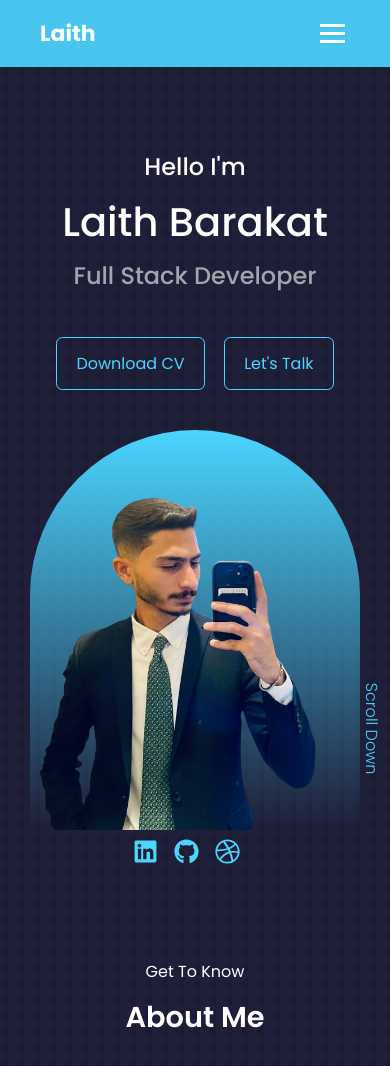
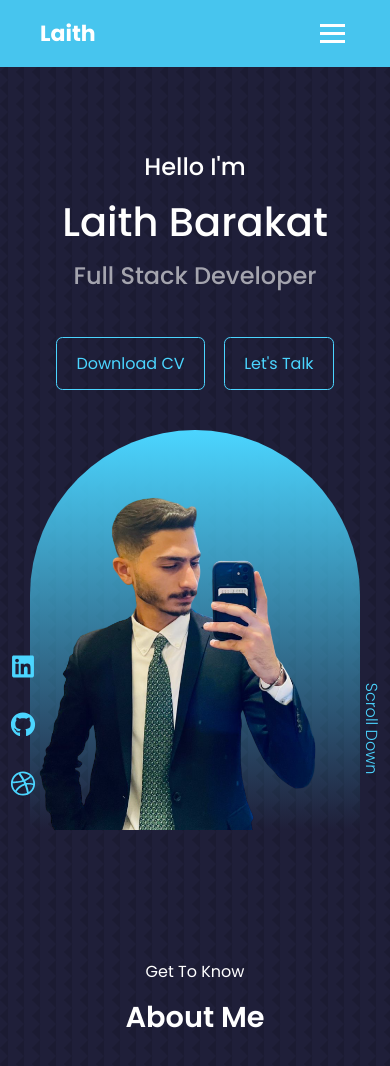
Before and after one commit to portfliome/portfolio, a React (Vite) app: page / in a window 390 px wide. Shown: the top 1066 px of the page. Built offline with nearby package versions, Linux system fonts and the light colour scheme.

Commit message:
Fix mobile responsiveness

```diff
--- a/src/Componants/Home/Home.css
+++ b/src/Componants/Home/Home.css
@@ -110,10 +110,9 @@
 /* Mobile */
 @media (max-width: 600px) {
   .homesocials {
-    flex-direction: row;
-    left: 50%;
-    bottom: -7%;
-
-    gap: 1rem;
+        flex-direction: column;
+        left: 1%;
+        bottom: -4%;
+        gap: 1rem;
   }
 }
```
